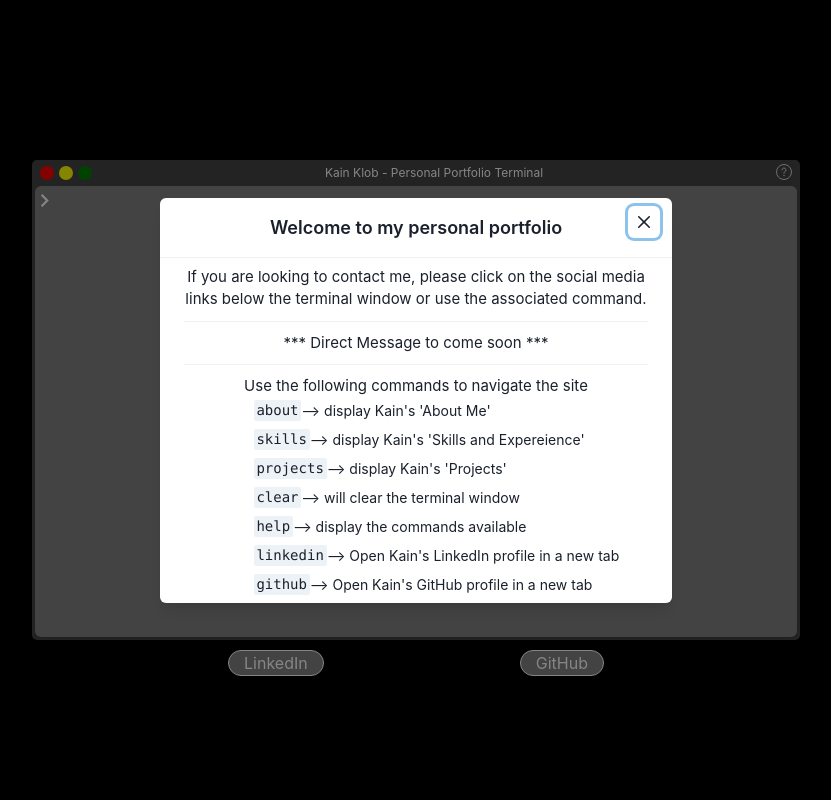
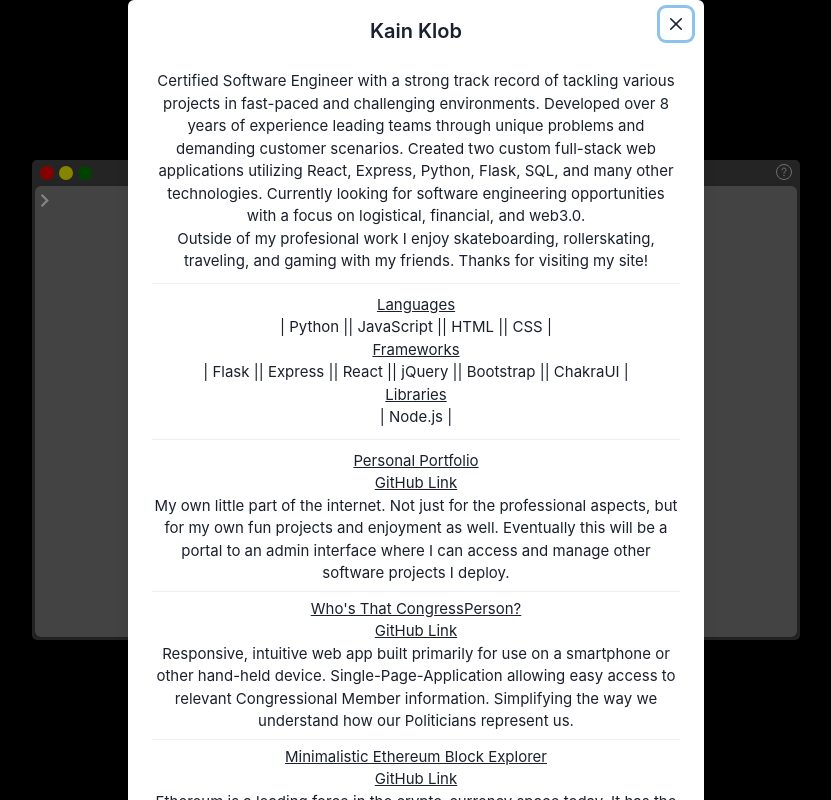
Before and after one commit to KKlob/Personal-Portfolio, a Next.js app: page / in a window 1280 px wide. Shown: the whole page, without its empty margins (224-1055 px from the left). Built offline with nearby package versions, Linux system fonts and the light colour scheme.

Commit message:
added default modal displaying About, Skills, and Projects

```diff
--- a/src/components/about.js
+++ b/src/components/about.js
@@ -1,13 +1,13 @@
 import { Flex, Text } from "@chakra-ui/react";
 import {about} from '@/components/content';
 
-export default function About() {
+export default function About({center=false}) {
   const fontsize = {base: "12px", md: "15px"}
 
   return (
     <Flex direction="column">
-      <Text fontSize={fontsize}>{about.profesional}</Text>
-      <Text fontSize={fontsize}>{about.additional}</Text>
+      <Text align={center ? "center" : "left"} fontSize={fontsize}>{about.profesional}</Text>
+      <Text align={center ? "center" : "left"} fontSize={fontsize}>{about.additional}</Text>
     </Flex>
   );
 }
--- a/src/components/projects.js
+++ b/src/components/projects.js
@@ -2,7 +2,7 @@ import { Flex, Text, Link, Divider} from "@chakra-ui/react";
 import { projects } from "@/components/content";
 import { v4 as uuid } from "uuid";
 
-export default function Projects() {
+export default function Projects({center=false}) {
   const fontsize = {base: "12px", md: "15px"}
   return (
     <Flex direction="column">
@@ -16,17 +16,18 @@ export default function Projects() {
             target="_blank"
             textDecoration="underline"
             fontSize={fontsize}
+            align={center ? "center" : "left"}
           >
           {proj.name}
           </Link> :
-          <Text textDecoration='underline' fontSize={fontsize}>
+          <Text textDecoration='underline' fontSize={fontsize} align={center ? "center" : "left"} >
             {proj.name}
           </Text>
           }
-          <Link href={proj.github} rel="noopener noreferrer" target="_blank" textDecoration="underline" fontSize={fontsize}>
+          <Link href={proj.github} rel="noopener noreferrer" target="_blank" textDecoration="underline" fontSize={fontsize} align={center ? "center" : "left"} >
             GitHub Link
           </Link>
-          <Text fontSize={fontsize}>{proj.summary}</Text>
+          <Text fontSize={fontsize} align={center ? "center" : "left"} >{proj.summary}</Text>
           <Divider orientation="horizontal" mt="6px"/>
           </Flex>
         );
--- a/src/components/skills.js
+++ b/src/components/skills.js
@@ -1,29 +1,29 @@
 import { Flex, Text } from "@chakra-ui/react";
 import { skills } from "@/components/content";
 
-export default function Skills() {
+export default function Skills({center=false}) {
   const fontsize = {base: "12px", md: "15px"}
   return (
     <Flex direction="column">
       <Flex direction="column">
-        <Text textDecoration="underline" fontSize={fontsize}>Languages</Text>
-        <Text fontSize={fontsize}>
+        <Text textDecoration="underline" fontSize={fontsize} align={center ? "center" : "left"} >Languages</Text>
+        <Text fontSize={fontsize} align={center ? "center" : "left"} >
           {skills.languages.map((lang) => {
             return ("| " + lang + " |");
           })}
         </Text>
       </Flex>
       <Flex direction="column">
-        <Text textDecoration="underline" fontSize={fontsize}>Frameworks</Text>
-        <Text fontSize={fontsize}>
+        <Text textDecoration="underline" fontSize={fontsize} align={center ? "center" : "left"} >Frameworks</Text>
+        <Text fontSize={fontsize} align={center ? "center" : "left"} >
           {skills.frameworks.map((frame) => {
             return ("| " + frame + " |");
           })}
         </Text>
       </Flex>
       <Flex direction="column">
-        <Text textDecoration="underline" fontSize={fontsize}>Libraries</Text>
-        <Text fontSize={fontsize}>
+        <Text textDecoration="underline" fontSize={fontsize} align={center ? "center" : "left"} >Libraries</Text>
+        <Text fontSize={fontsize} align={center ? "center" : "left"} >
           {skills.libraries.map((lib) => {
             return ("| " + lib + " |");
           })}
--- a/src/components/topbar.js
+++ b/src/components/topbar.js
@@ -21,7 +21,7 @@ import { FiChevronRight } from "react-icons/fi";
 import commands from "@/components/commands";
 
 export default function TopBar() {
-  const { isOpen, onOpen, onClose } = useDisclosure({ defaultIsOpen: true });
+  const { isOpen, onOpen, onClose } = useDisclosure();
 
   return (
     <Flex marginTop="4px" marginBottom="4px">
--- a/src/pages/_app.js
+++ b/src/pages/_app.js
@@ -1,12 +1,30 @@
-import { ChakraProvider, Box, Container, Card } from "@chakra-ui/react";
+import {
+  ChakraProvider,
+  Box,
+  Container,
+  Card,
+  Modal,
+  ModalOverlay,
+  ModalContent,
+  ModalHeader,
+  ModalBody,
+  ModalCloseButton,
+  useDisclosure,
+  Divider,
+} from "@chakra-ui/react";
 import theme from "../styles/theme";
 import TopBar from "@/components/topbar";
 import ContactFooter from "@/components/contact_footer";
 import { useRef } from "react";
 import InputContext from "@/components/inputContext";
+import About from "@/components/about";
+import Skills from "@/components/skills";
+import Projects from "@/components/projects";
 
 export default function App({ Component, pageProps }) {
   const inputRef = useRef();
+
+  const { isOpen, onOpen, onClose } = useDisclosure({defaultIsOpen: true});
 
   const handleTerminalClick = (e) => {
     inputRef.current.focus();
@@ -44,6 +62,20 @@ export default function App({ Component, pageProps }) {
               >
                 <InputContext.Provider value={inputRef}>
                   <Component {...pageProps} />
+                  <Modal onClose={onClose} isOpen={isOpen} size="xl" isCentered>
+                    <ModalOverlay />
+                    <ModalContent alignItems="center">
+                      <ModalHeader>Kain Klob</ModalHeader>
+                      <ModalCloseButton />
+                      <ModalBody>
+                        <About center={true}/>
+                        <Divider mt="10px" mb="10px"/>
+                        <Skills center={true}/>
+                        <Divider mt="10px" mb="10px"/>
+                        <Projects center={true}/>
+                      </ModalBody>
+                    </ModalContent>
+                  </Modal>
                 </InputContext.Provider>
               </Card>
             </Card>
```
